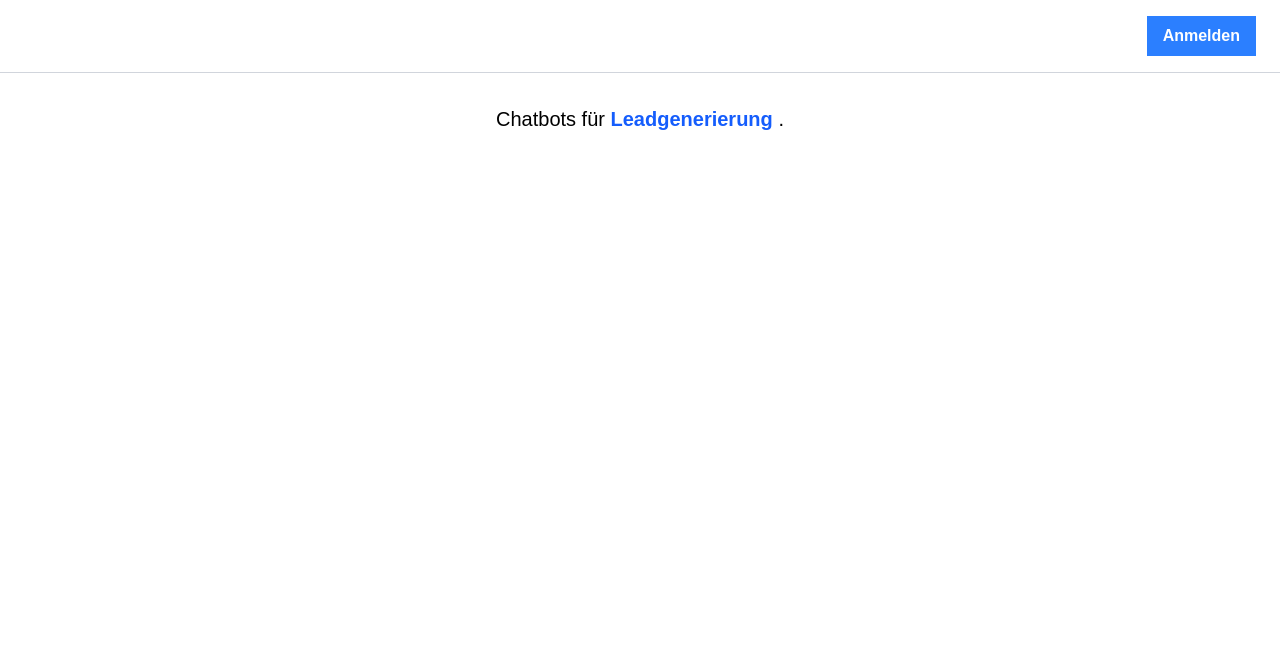
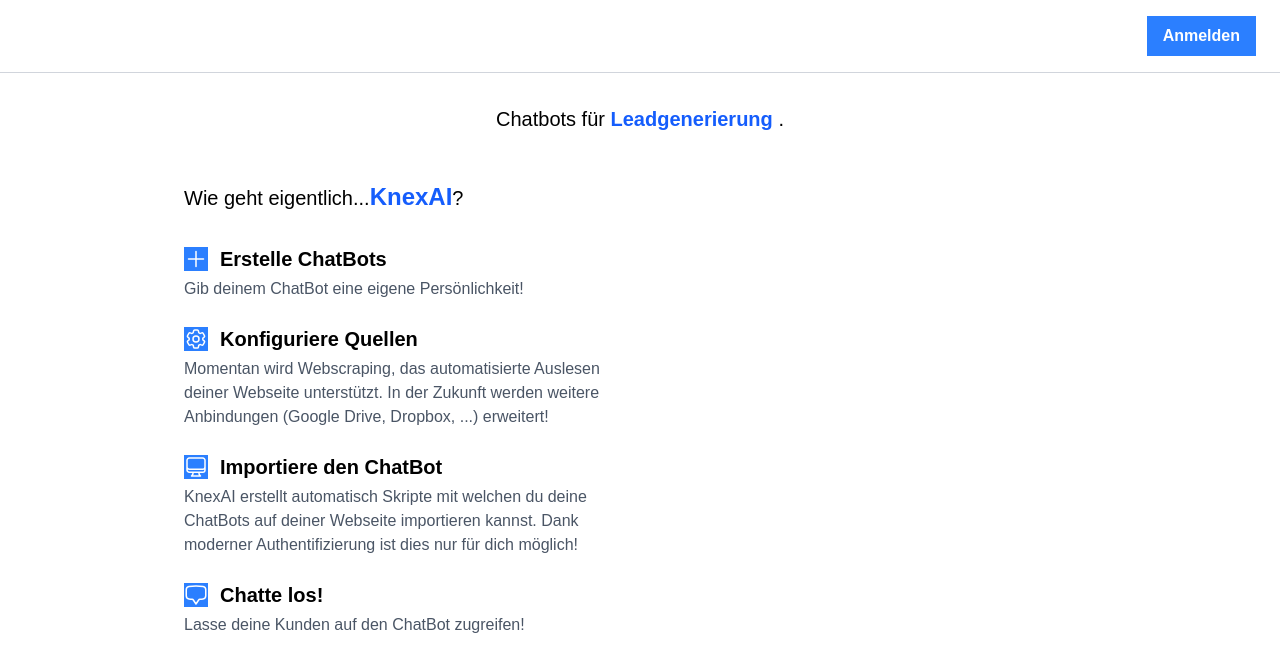
Before and after one commit to JuliusHaring/saas-template, a Next.js app: page / in a window 1280 px wide. Shown: the top 672 px of the page. Built offline with nearby package versions, Linux system fonts and the light colour scheme.

Commit message:
add howto for landingpage

```diff
--- a/src/app/page.tsx
+++ b/src/app/page.tsx
@@ -1,6 +1,12 @@
 "use client";
 
 import NavBar from "@/lib/components/landingpage/organisms/Navbar";
+import {
+  ChatBubbleBottomCenterIcon,
+  Cog6ToothIcon,
+  ComputerDesktopIcon,
+  PlusIcon,
+} from "@heroicons/react/24/outline";
 import Typical from "react-typical";
 
 export default function LandingPage() {
@@ -8,10 +14,19 @@ export default function LandingPage() {
     <div>
       <NavBar className="mb-8" />
 
-      <EyeCatcher />
+      <div className="text-xl px-40">
+        <EyeCatcher />
+
+        <Spacing />
+        <HowTo />
+      </div>
     </div>
   );
 }
+
+const Spacing: React.FC<{ amount?: number | string }> = ({ amount = 20 }) => (
+  <div className={`my-${amount}`}></div>
+);
 
 const EyeCatcher: React.FC = () => {
   const typicalElements: string[] = [
@@ -33,16 +48,80 @@ const EyeCatcher: React.FC = () => {
   ].sort(() => Math.random() - 0.5);
 
   return (
-    <div className="flex justify-center items-center text-xl">
+    <div className="flex justify-center items-center">
       <span className="inline-flex">
         Chatbots für&nbsp;
-        <p className="text-blue-600 font-semibold">
+        <span className="text-blue-600 font-semibold">
           <Typical
             steps={["", 100, ...typicalElements.flatMap((e) => [e, 2000])]}
           />
-        </p>
+        </span>
         .
       </span>
     </div>
   );
 };
+
+const HowTo: React.FC = () => {
+  return (
+    <div className="max-w-5xl mx-auto px-6 py-12">
+      Wie geht eigentlich...
+      <span className="text-blue-600 text-2xl font-bold mb-8">KnexAI</span>?
+      <div className="grid grid-cols-1 md:grid-cols-2 gap-10 mt-8">
+        {/* Text & Steps */}
+        <div>
+          <ul className="space-y-6 text-lg">
+            <li className="flex flex-col">
+              <div className="flex items-center gap-3 text-xl font-semibold">
+                <PlusIcon className="h-6 w-6 text-white bg-blue-500" />
+                Erstelle ChatBots
+              </div>
+              <p className="text-gray-600 text-base mt-1">
+                Gib deinem ChatBot eine eigene Persönlichkeit!
+              </p>
+            </li>
+
+            <li className="flex flex-col">
+              <div className="flex items-center gap-3 text-xl font-semibold">
+                <Cog6ToothIcon className="h-6 w-6 text-white bg-blue-500" />
+                Konfiguriere Quellen
+              </div>
+              <p className="text-gray-600 text-base mt-1">
+                Momentan wird Webscraping, das automatisierte Auslesen deiner
+                Webseite unterstützt. In der Zukunft werden weitere Anbindungen
+                (Google Drive, Dropbox, ...) erweitert!
+              </p>
+            </li>
+
+            <li className="flex flex-col">
+              <div className="flex items-center gap-3 text-xl font-semibold">
+                <ComputerDesktopIcon className="h-6 w-6 text-white bg-blue-500" />
+                Importiere den ChatBot
+              </div>
+              <p className="text-gray-600 text-base mt-1">
+                KnexAI erstellt automatisch Skripte mit welchen du deine
+                ChatBots auf deiner Webseite importieren kannst. Dank moderner
+                Authentifizierung ist dies nur für dich möglich!
+              </p>
+            </li>
+
+            <li className="flex flex-col">
+              <div className="flex items-center gap-3 text-xl font-semibold">
+                <ChatBubbleBottomCenterIcon className="h-6 w-6 text-white bg-blue-500" />
+                Chatte los!
+              </div>
+              <p className="text-gray-600 text-base mt-1">
+                Lasse deine Kunden auf den ChatBot zugreifen!
+              </p>
+            </li>
+          </ul>
+        </div>
+
+        {/* Image Section */}
+        <div className="flex items-center justify-center">
+          {/* TODO: Add Image */}
+        </div>
+      </div>
+    </div>
+  );
+};
```
